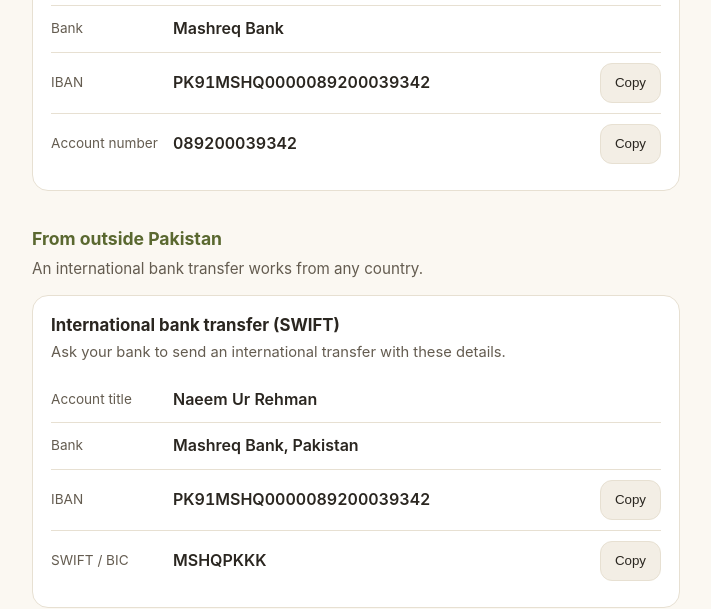
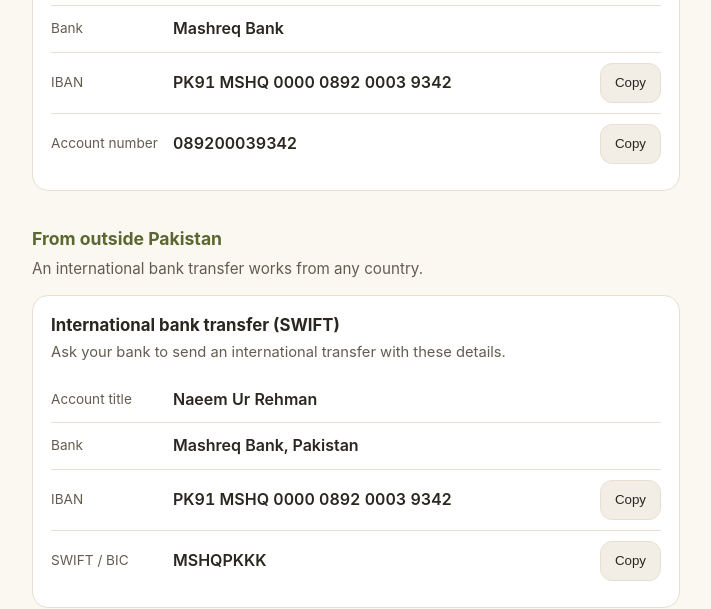
Before and after one commit to naeem-shah/tafseeralquran, a plain HTML site: page donate/index.html in a window 1280 px wide. Shown: the part 1243-1852 px from the top of the page, without its empty margins (284-995 px from the left). Drawn offline with Linux system fonts and the light colour scheme.

Commit message:
Group IBAN digits for readability

```diff
--- a/donate/index.html
+++ b/donate/index.html
@@ -110,7 +110,7 @@
     <p class="hint">Use the IBAN in your bank's app (IBFT or Raast).</p>
     <div class="row"><span class="k">Account title</span><span class="v">Naeem Ur Rehman</span></div>
     <div class="row"><span class="k">Bank</span><span class="v">Mashreq Bank</span></div>
-    <div class="row"><span class="k">IBAN</span><span class="v">PK91MSHQ0000089200039342</span>
+    <div class="row"><span class="k">IBAN</span><span class="v">PK91 MSHQ 0000 0892 0003 9342</span>
       <button class="copy" data-copy="PK91MSHQ0000089200039342" aria-label="Copy IBAN">Copy</button></div>
     <div class="row"><span class="k">Account number</span><span class="v">089200039342</span>
       <button class="copy" data-copy="089200039342" aria-label="Copy account number">Copy</button></div>
@@ -124,7 +124,7 @@
     <p class="hint">Ask your bank to send an international transfer with these details.</p>
     <div class="row"><span class="k">Account title</span><span class="v">Naeem Ur Rehman</span></div>
     <div class="row"><span class="k">Bank</span><span class="v">Mashreq Bank, Pakistan</span></div>
-    <div class="row"><span class="k">IBAN</span><span class="v">PK91MSHQ0000089200039342</span>
+    <div class="row"><span class="k">IBAN</span><span class="v">PK91 MSHQ 0000 0892 0003 9342</span>
       <button class="copy" data-copy="PK91MSHQ0000089200039342" aria-label="Copy IBAN">Copy</button></div>
     <div class="row"><span class="k">SWIFT / BIC</span><span class="v">MSHQPKKK</span>
       <button class="copy" data-copy="MSHQPKKK" aria-label="Copy SWIFT code">Copy</button></div>
```
